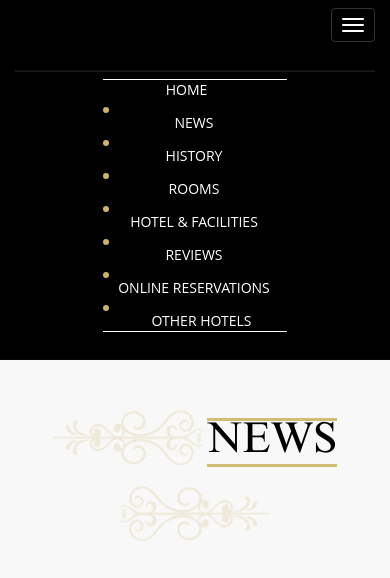
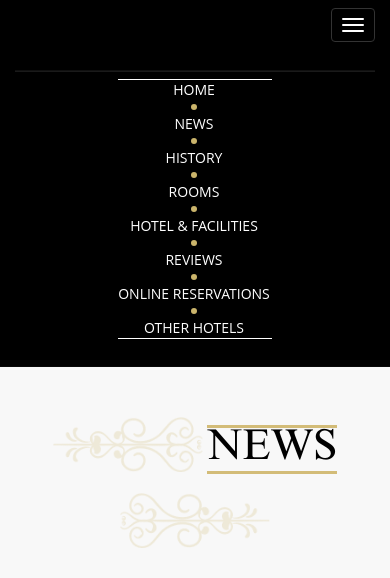
Before and after one commit to gilberdev/hotelsaratoga, a Django app: page /news/ in a window 390 px wide, after a click on "Toggle navigation". Shown: the top 578 px of the page. Run offline with Django 3.2, Linux system fonts and the light colour scheme; data that the repository does not hold is empty; style sheets or scripts are compiled from the project's sources; some libraries are stand-ins or nearby versions; some web fonts are replaced.

Commit message:
Arreglado problema de alineacion del menu

```diff
--- a/apps/base/templates/base/navbar-page.html
+++ b/apps/base/templates/base/navbar-page.html
@@ -1,19 +1,19 @@
 {% extends 'base.html' %}
 
 {% block menu %}
-          <li><a class="navbar-a" href="{% url 'home' %}" style="color: white; padding: 0 15px 0 0;">HOME</a></li>
+          <li><a class="navbar-a" id="left-elem" href="{% url 'home' %}" style="color: white; padding: 0 0 0 0;">HOME</a></li>
           <li><a id="circle"></a></li>
-          <li><a class="navbar-a" href="{% url 'home' %}" style="color: white; padding: 0 15px 0 15px;">NEWS</a></li>
+          <li><a class="navbar-a" href="{% url 'home' %}" style="color: white; padding: 0 0 0 0;">NEWS</a></li>
           <li><a id="circle"></a></li>
-          <li><a class="navbar-a" href="{% url 'home' %}" style="color: white; padding: 0 15px 0 15px;">HISTORY</a></li>
+          <li><a class="navbar-a" href="{% url 'home' %}" style="color: white; padding: 0 0 0 0;">HISTORY</a></li>
           <li><a id="circle"></a></li>
-          <li><a class="navbar-a" href="{% url 'home' %}" style="color: white; padding: 0 15px 0 15px;">ROOMS</a></li>
+          <li><a class="navbar-a" href="{% url 'home' %}" style="color: white; padding: 0 0 0 0;">ROOMS</a></li>
           <li><a id="circle"></a></li>
-          <li><a class="navbar-a" href="{% url 'home' %}" style="color: white; padding: 0 15px 0 15px;">HOTEL & FACILITIES</a></li>
+          <li><a class="navbar-a" href="{% url 'home' %}" style="color: white; padding: 0 0 0 0;">HOTEL & FACILITIES</a></li>
           <li><a id="circle"></a></li>
-          <li><a class="navbar-a" href="{% url 'home' %}" style="color: white; padding: 0 15px 0 15px;">REVIEWS</a></li>
+          <li><a class="navbar-a" href="{% url 'home' %}" style="color: white; padding: 0 0 0 0;">REVIEWS</a></li>
           <li><a id="circle"></a></li>
-          <li><a class="navbar-a" href="{% url 'home' %}" style="color: white; padding: 0 15px 0 15px;">ONLINE RESERVATIONS</a></li>
+          <li><a class="navbar-a" href="{% url 'home' %}" style="color: white; padding: 0 0 0 0;">ONLINE RESERVATIONS</a></li>
           <li><a id="circle"></a></li>
-          <li><a class="navbar-a" href="{% url 'hotels' %}" style="color: white; padding: 0 0 0 15px;">OTHER HOTELS</a></li>
+          <li><a class="navbar-a" href="{% url 'hotels' %}" style="color: white; padding: 0 0 0 0;">OTHER HOTELS</a></li>
 {% endblock %}
--- a/saratoga/static/css/base.css
+++ b/saratoga/static/css/base.css
@@ -161,6 +161,7 @@ nav ul {
     padding: 0 2px 0 2px;
 }
 
+@media (min-width: 1066px) {
 #circle {
     padding: 3px;
     width: 6px;
@@ -168,7 +169,24 @@ nav ul {
     margin-top: 7px;
     border-radius: 25px;
     background-color: #cbb56c;
+    margin-left: 15px; margin-right: 15px;
 }
+}
+@media (max-width: 1065px) {
+#circle {
+    padding: 3px;
+    width: 6px;
+    height: 4px;
+    margin-top: 4px;
+    margin-bottom: 4px;
+    border-radius: 25px;
+    background-color: #cbb56c;
+    margin-left: 48%;
+}
+}
+
+
+
 
 /*******************************************/
 
```
Also changed, not shown: apps/base/templates/base/navbar-scroll.html (+8 -8 lines).
